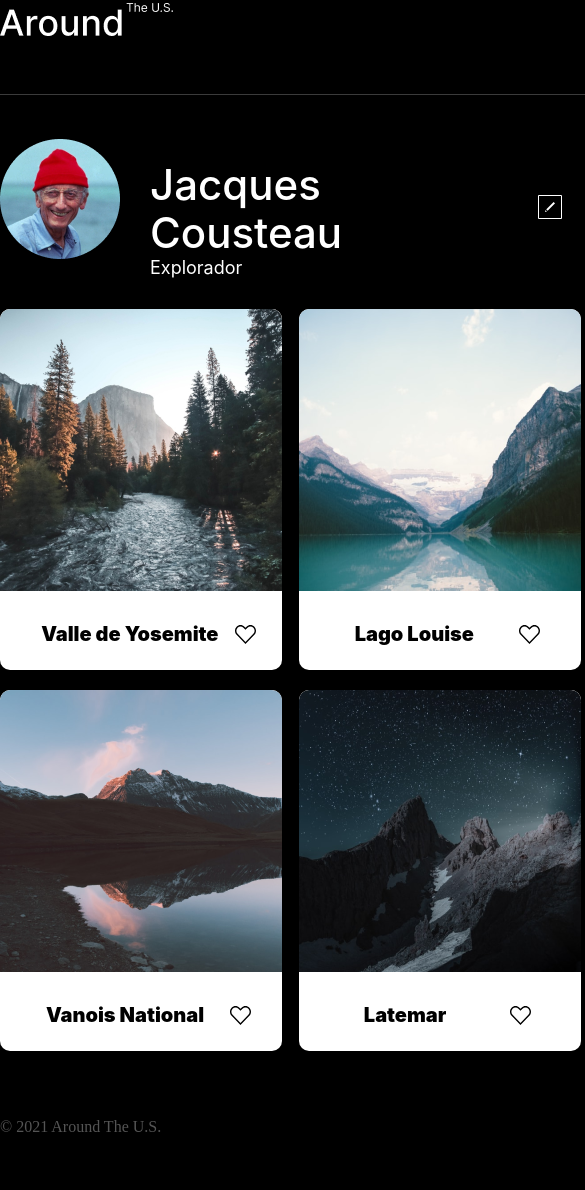
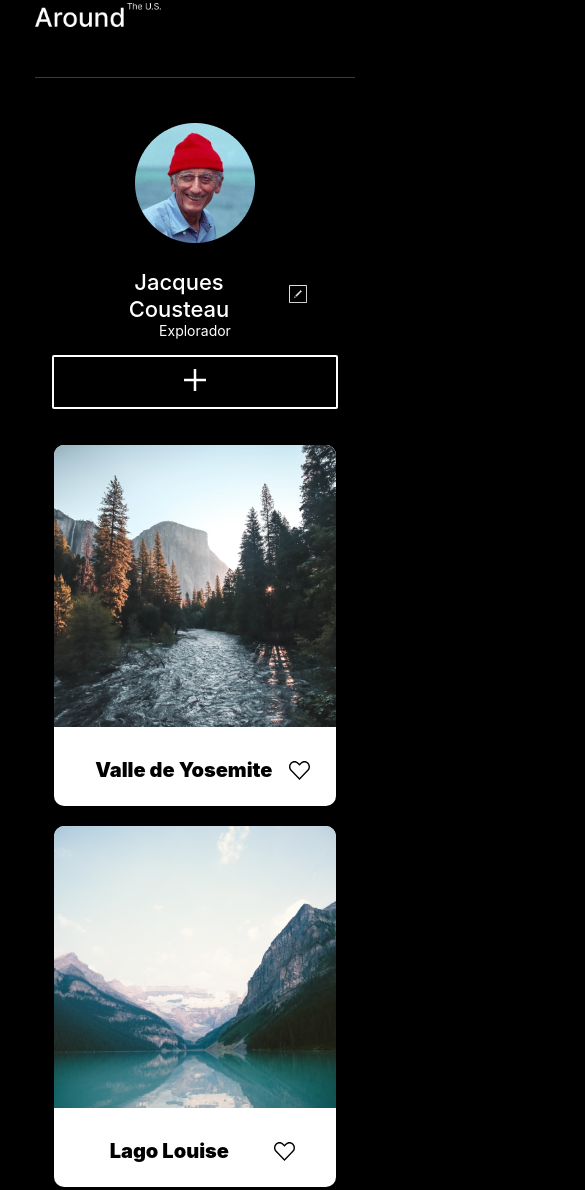
Before and after one commit to 98141/web_project_around, a plain HTML site: page index.html in a window 390 px wide. Shown: the part 42-1232 px from the top of the page, 585 px wide, since content can reach past the window. Drawn offline with Linux system fonts and the light colour scheme.

Commit message:
Complete the responsive

```diff
--- a/blocks/elemnets.css
+++ b/blocks/elemnets.css
@@ -44,3 +44,13 @@
   height: 19px;
   width: 21px;
 }
+
+@media screen and (min-width: 320px) and  (max-width:720px) {
+  .elements {
+    display: flex;
+    flex-direction: column;
+    align-items: center;
+  }
+
+
+}
--- a/blocks/footer.css
+++ b/blocks/footer.css
@@ -1,7 +1,23 @@
-.footer-copyright {
+.footer__copyright {
   color: #545454;
-  max-width: 282px;
+  font-family: Inter;
+  font-weight: 400;
+  font-size: 18px;
+  line-height: 21.78px;
+  max-width: 318px;
   width: 100%;
-  height: 14px;
+  height: 18px;
   margin-bottom: 60px;
+
 }
+
+@media screen and (min-width: 320px) and  (max-width:720px) {
+  .footer__copyright {
+    margin: auto;
+    margin-bottom: 36px;
+    max-width: 282px;
+    font-size: 14px;
+    line-height: 16.94px;
+    height: 14px;
+  }
+}
--- a/blocks/header.css
+++ b/blocks/header.css
@@ -5,3 +5,14 @@
 .header__vector {
   padding-bottom: 41px;
 }
+
+@media screen and (min-width: 320px) and  (max-width:720px) {
+  .header__vector {
+    height: 24px;
+    width: 126px;
+    padding-bottom: 32px;
+  }
+  .header__line {
+    width: 320px;
+  }
+}
--- a/blocks/page.css
+++ b/blocks/page.css
@@ -12,3 +12,11 @@ body {
   margin: 0;
   padding: 0;
 }
+
+@media screen and (min-width: 320px) and  (max-width:720px) {
+  .pages {
+    width: 320px;
+    margin: auto;
+  }
+
+}
--- a/blocks/profile.css
+++ b/blocks/profile.css
@@ -56,3 +56,50 @@
   background-color: transparent;
   color: #FFFFFF;
 }
+
+
+@media screen and (min-width: 320px) and  (max-width:720px) {
+  .profile {
+    margin: 42px 0 36px ;
+    flex-direction: column;
+    align-items: center;
+  }
+
+  .profile__avatar {
+    margin: 0;
+    padding-bottom: 26.25px;
+  }
+
+  .profile__info {
+    width: 282px;
+    height: 50px;
+    margin: 0;
+    text-align: center;
+    padding-bottom: 36px;
+  }
+
+  .profile__info-item {
+    margin: auto;
+    width: 224px;
+  }
+
+  .profile__info-name {
+    width: 196px;
+    font-size: 22px;
+    line-height: 26.63px;
+    margin-right: 14px;
+  }
+
+  .profile__info-funtion {
+    font-size: 14px;
+    line-height: 16.94px;
+  }
+  .profile__info-button {
+    height: 18px;
+    width: 18px;
+  }
+
+  .profile__button {
+    width: 282px;
+  }
+}
--- a/index.html
+++ b/index.html
@@ -151,7 +151,7 @@
         </section>
       </main>
       <footer class="footer">
-        <p class="footer-copyright">&#169; 2021 Around The U.S.</p>
+        <p class="footer__copyright">&#169; 2021 Around The U.S.</p>
       </footer>
     </div>
   </body>
```
